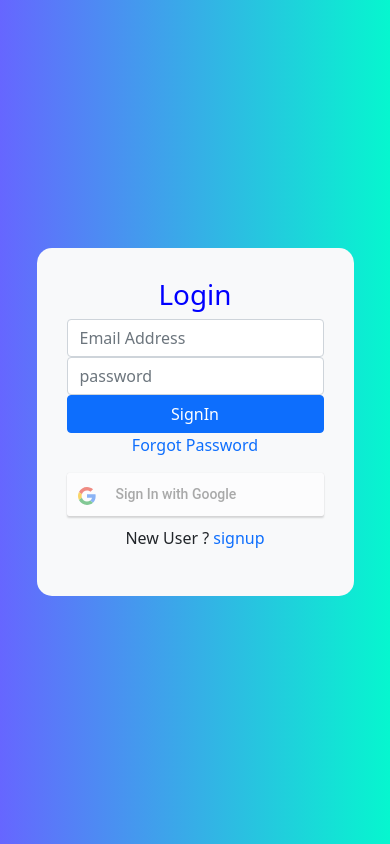
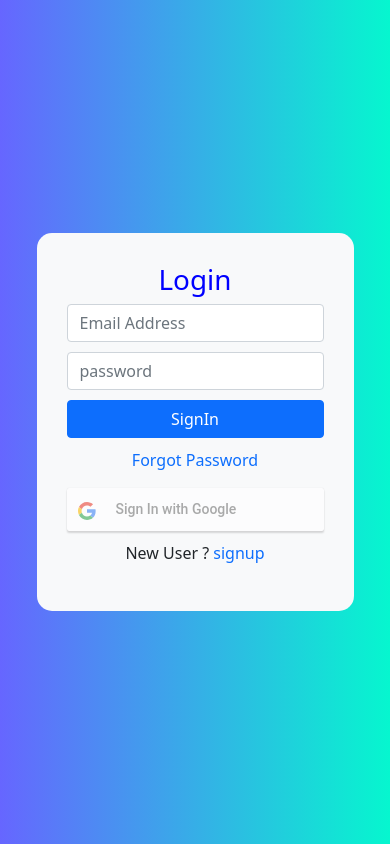
Before and after one commit to paritoshik-98/12-feb-22-react-and-backend, a React (Create React App) app in the folder frontend/: page / in a window 390 px wide. Built offline with nearby package versions, Linux system fonts and the light colour scheme; no server answers.

Commit message:
fixed margin

```diff
--- a/frontend/src/landing.css
+++ b/frontend/src/landing.css
@@ -54,4 +54,13 @@ h1{
       .gl{
           margin-bottom: 10px;
       }
+      input[type='email']{
+        margin-bottom: 10px
+    }
+      input[type='password']{
+        margin-bottom: 10px
+    }
+    .btn{
+        margin-bottom: 10px
+    }
   }
```
